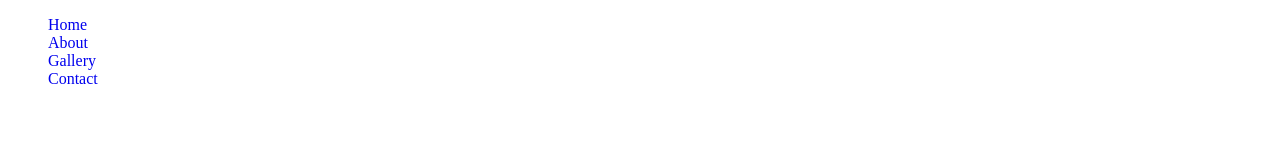
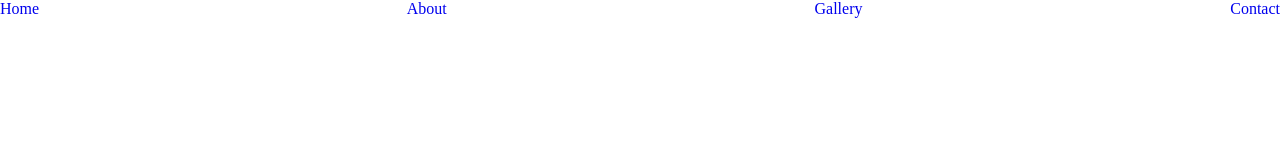
Before and after one commit to Sharm-Dev/Navigation-html-and-js, a plain HTML site: page index.html in a window 1280 px wide. Drawn offline with Linux system fonts and the light colour scheme.

Commit message:
Removed margin and padding and lined up the nav list items at the top of the browser

```diff
--- a/style.css
+++ b/style.css
@@ -1,3 +1,8 @@
+*{
+    margin: 0;
+    padding: 0;
+}
+
 li{
     list-style: none;
 }
@@ -5,3 +10,8 @@ li{
 a{
     text-decoration: none;
 }
+
+ul{
+    display: flex;
+    justify-content: space-between;
+}
```
